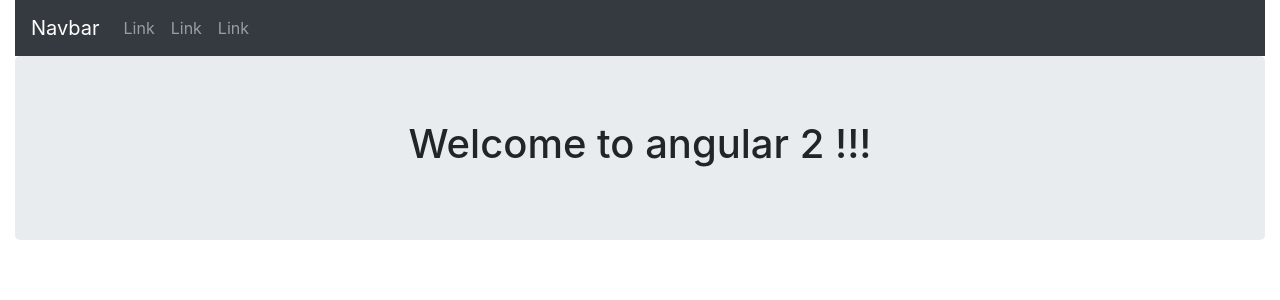
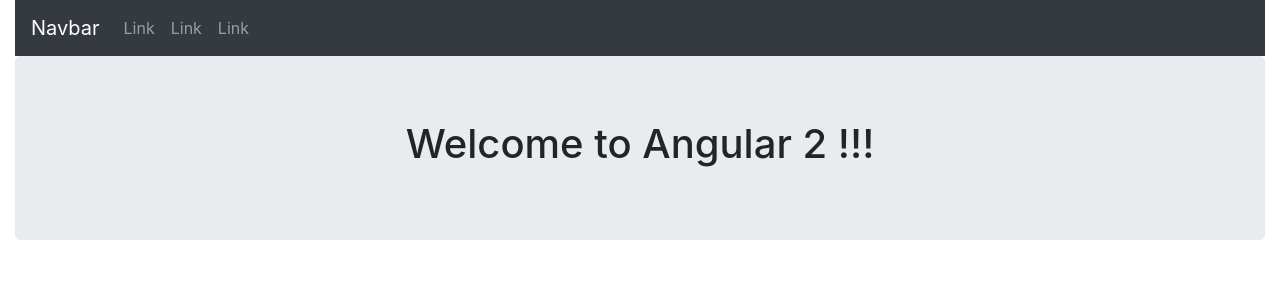
Before and after one commit to Itsjeet007y1/Hello-Angular, an Angular app: page / in a window 1280 px wide. Shown: the top 300 px of the page. Built offline with nearby package versions, Linux system fonts and the light colour scheme.

Commit message:
Update app.component.html

```diff
--- a/src/app/app.component.html
+++ b/src/app/app.component.html
@@ -20,7 +20,7 @@
       </div>
     </nav>
 <div class="jumbotron">
-  <h1 class="text-center">Welcome to angular 2 !!!</h1>
+  <h1 class="text-center">Welcome to Angular 2 !!!</h1>
 </div>
 </div>
 
```
